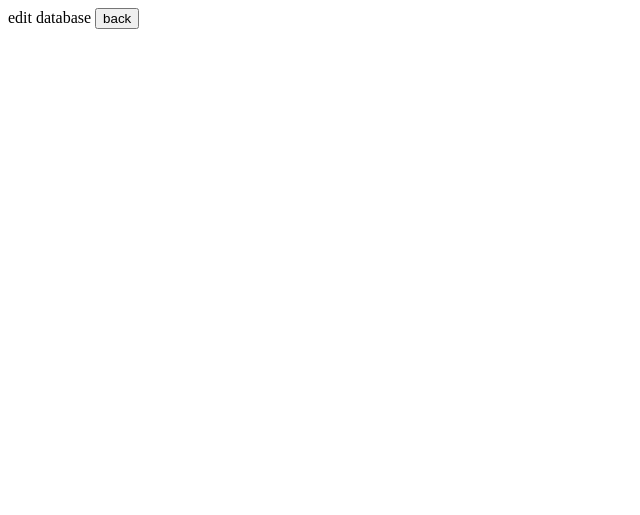
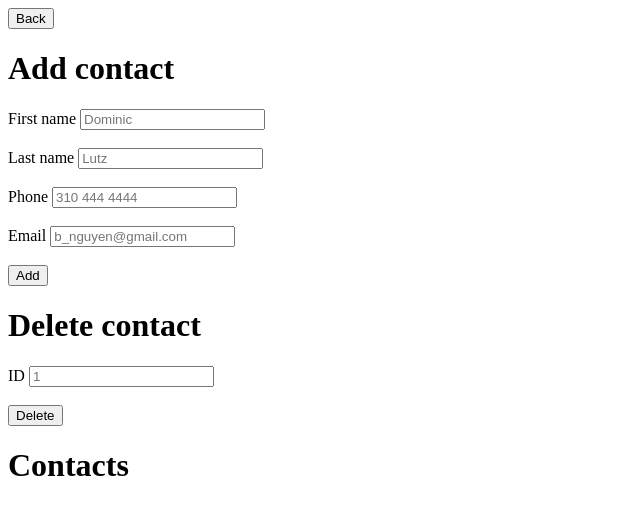
Before and after one commit to RyanParhizi/Spotless-Scrubber, a Flask app: page /database in a window 1280 px wide. Shown: the top 515 px of the page, without its empty margins (0-640 px from the left). Run offline with Flask 3, Linux system fonts and the light colour scheme; data that the repository does not hold is empty.

Commit message:
fixed ui for the editing the database

```diff
--- a/database.py
+++ b/database.py
@@ -16,9 +16,8 @@ from faker import Faker
 # conn.commit()
 # conn.close()
 
-def add_contact(firstname, lastname, phone, email, conn):
+def add_contact(conn, firstname, lastname, phone, email):
     cur = conn.cursor()
-    #this does the same thing as the autoincrmenet from sql
     cur.execute("SELECT MAX(ID) FROM contacts")
     max_id = cur.fetchone()[0]
     next_id = 1 if max_id is None else max_id + 1
@@ -35,13 +34,12 @@ def fetch_all_contacts(conn):
 def fetch_all_contact_emails(conn):
     cur = conn.cursor()
     cur.execute("SELECT email FROM contacts")
-    emails = cur.fetchall() #I think this returns a list of tuples
+    emails = cur.fetchall() # This returns a list of tuples
     return emails
-
 
 def remove_contacts_by_ID(ID, conn):
     cur = conn.cursor()
-    cur.execute("DELETE FROM contacts WHERE ID=?",(ID,))
+    cur.execute("DELETE FROM contacts WHERE ID=?", (ID,))
     conn.commit()
 
 # def add_fake_contact(NOC, conn):
--- a/main.py
+++ b/main.py
@@ -1,8 +1,6 @@
-from flask import Flask, render_template, request
+from flask import Flask, render_template, request, redirect, url_for
 import sqlite3
 from database import add_contact, fetch_all_contacts, remove_contacts_by_ID
-from emailage import send_email
-
 
 app = Flask(__name__)
 
@@ -14,16 +12,35 @@ def home():
 def send():
     return render_template("send.html")
 
-@app.route("/database")
+@app.route('/database', methods=['GET', 'POST'])
 def database():
+    if request.method == 'POST':
+        action = request.form['action']
+        if action == 'add':
+            firstname = request.form['firstname']
+            lastname = request.form['lastname']
+            phone = request.form['phone']
+            email = request.form['email']
 
-    # if request.method == 'POST':
-    #     if request.form.get('action') == 'send_email':
+            with sqlite3.connect('database.sqlite') as conn:
+                add_contact(conn, firstname, lastname, phone, email)
+
+        elif action == 'delete':
+            contact_id = request.form['id']
+
+            with sqlite3.connect('database.sqlite') as conn:
+                remove_contacts_by_ID(contact_id, conn)
+
+        return redirect(url_for('database'))
 
     with sqlite3.connect('database.sqlite') as conn:
         contacts = fetch_all_contacts(conn)
 
-    return render_template("database.html", contacts = contacts)
+    return render_template("database.html", contacts=contacts)
+
+if __name__ == "__main__":
+    app.run(debug=True, host='0.0.0.0', port=3000)
+
 
 # app.route('/send', methods=['GET', 'POST'])
 # def send():
@@ -38,31 +55,3 @@ def database():
 #                 send_email(subject, body, smtp_server, conn)
 
 #     return render_template('send.html')
-
-# app.route('/database', methods=['GET', 'POST'])
-# def database():
-#     if request.method == 'POST':
-
-#         if request.form.get('action1') == 'add_contact':
-
-#             firstname = request.form.get('firstname')
-#             lastname = request.form.get('lastname')
-#             phone = request.form.get('phone')
-#             email = request.form.get('email')
-
-#             with sqlite3.connect('database.sqlite') as conn:
-#                 add_contact(firstname, lastname, phone, email, conn)
-
-#         elif request.form.get('action3') == 'remove_contact':
-#             ID_num = request.form.get('ID number')
-
-#             with sqlite3.connect('database.sqlite') as conn:
-#                     remove_contacts_by_ID(ID_num, conn)
-
-#     with sqlite3.connect('database.sqlite') as conn:
-#         contacts = fetch_all_contacts(conn)
-
-#     return render_template('database.html', contacts=contacts)
-
-if __name__ == "__main__":
-    app.run(debug=True, host='0.0.0.0', port=3000)
--- a/templates/database.html
+++ b/templates/database.html
@@ -1,30 +1,64 @@
 <!DOCTYPE html>
+<html lang="en">
+<head>
+    <title>Edit Database</title>
+</head>
+<body>
 
-<html lang="en">
+    <a href="http://127.0.0.1:3000">
+        <button>Back</button>
+    </a>
 
-    <link href="/static/database.css" rel="stylesheet">
+    <h1>Add contact</h1>
+    <form method="post" action="/database">
+        <div>
+            <label for="firstname">First name</label>
+            <input type="text" id="firstname" name="firstname" placeholder="Dominic" required>
+        </div>
+        <br>
+        <div>
+            <label for="lastname">Last name</label>
+            <input type="text" id="lastname" name="lastname" placeholder="Lutz" required>
+        </div>
+        <br>
+        <div>
+            <label for="phone">Phone</label>
+            <input type="tel" id="phone" name="phone" placeholder="310 444 4444" required>
+        </div>
+        <br>
+        <div>
+            <label for="email">Email</label>
+            <input type="email" id="email" name="email" placeholder="b_nguyen@gmail.com" required>
+        </div>
+        <br>
+        <div>
+            <input type="hidden" name="action" value="add">
+            <input type="submit" value="Add">
+        </div>
+    </form>
 
-    <head>
-        edit database
-    </head>
+    <h1>Delete contact</h1>
+    <form method="post" action="/database">
+        <div>
+            <label for="id">ID</label>
+            <input type="text" id="id" name="id" placeholder="1" required>
+        </div>
+        <br>
+        <div>
+            <input type="hidden" name="action" value="delete">
+            <input type="submit" value="Delete">
+        </div>
+    </form>
 
-    <body>
-        <a href="http://127.0.0.1:3000">
-            <button>back</button>
-        </a>
-    </body>
-
-    <table>
-
-    {% for contact in contacts %}
+    <h1>Contacts</h1>
+        {% for contact in contacts %}
         <tr>
-            <td> {{ contact.0 }} </td>
-            <td> {{ contact.1 }} </td>
-            <td> {{ contact.2 }} </td>
-            <td> {{ contact.3 }} </td>
-            <td> {{ contact.4 }} </td>
+            <td>{{ contact[0] }}</td>
+            <td>{{ contact[1] }}</td>
+            <td>{{ contact[2] }}</td>
+            <td>{{ contact[3] }}</td>
+            <td>{{ contact[4] }}</td>
         </tr>
-    {% endfor %}
-
-    </table>
+        {% endfor %}
+</body>
 </html>
```
Also changed, not shown: database.sqlite.
